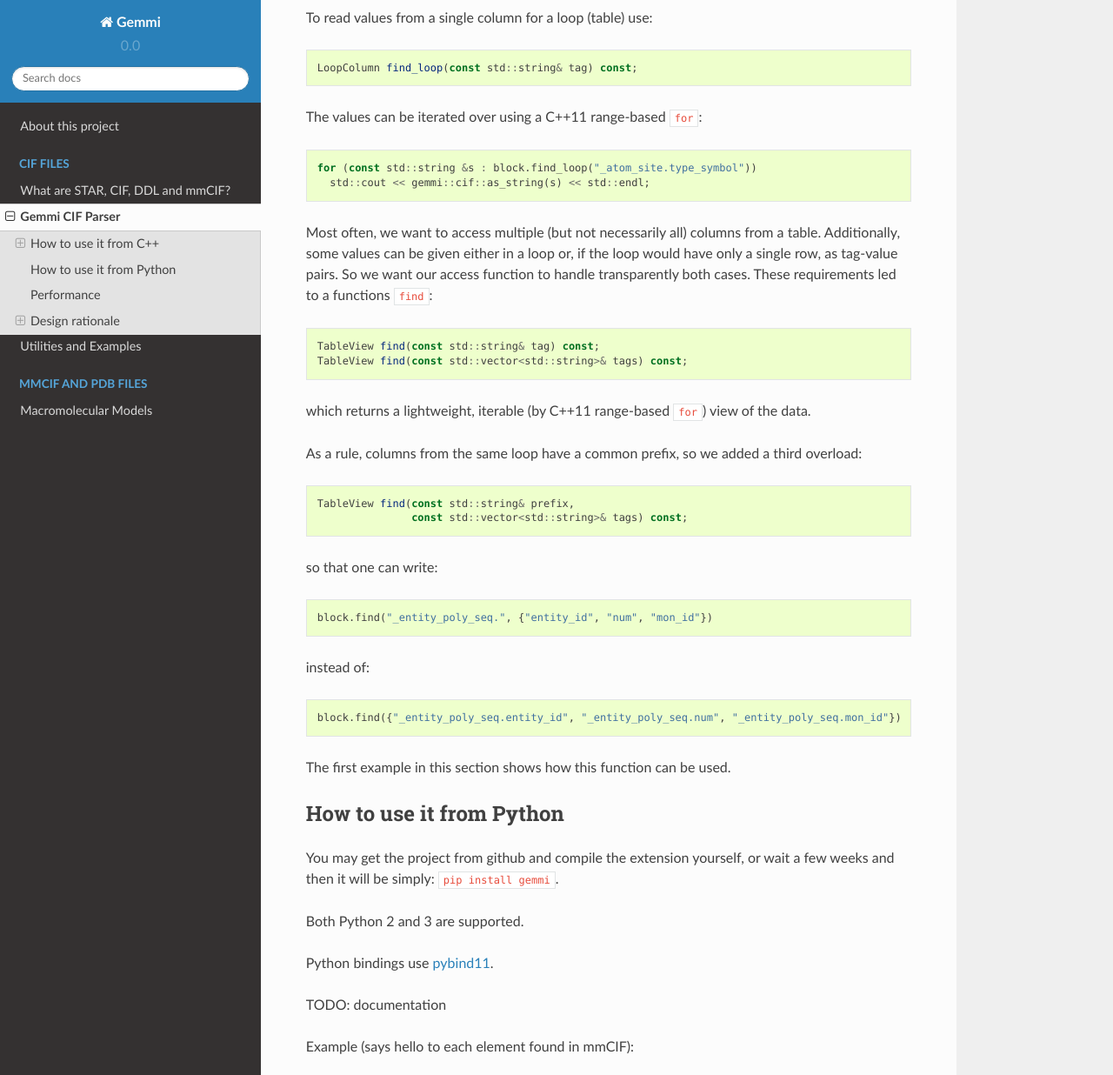
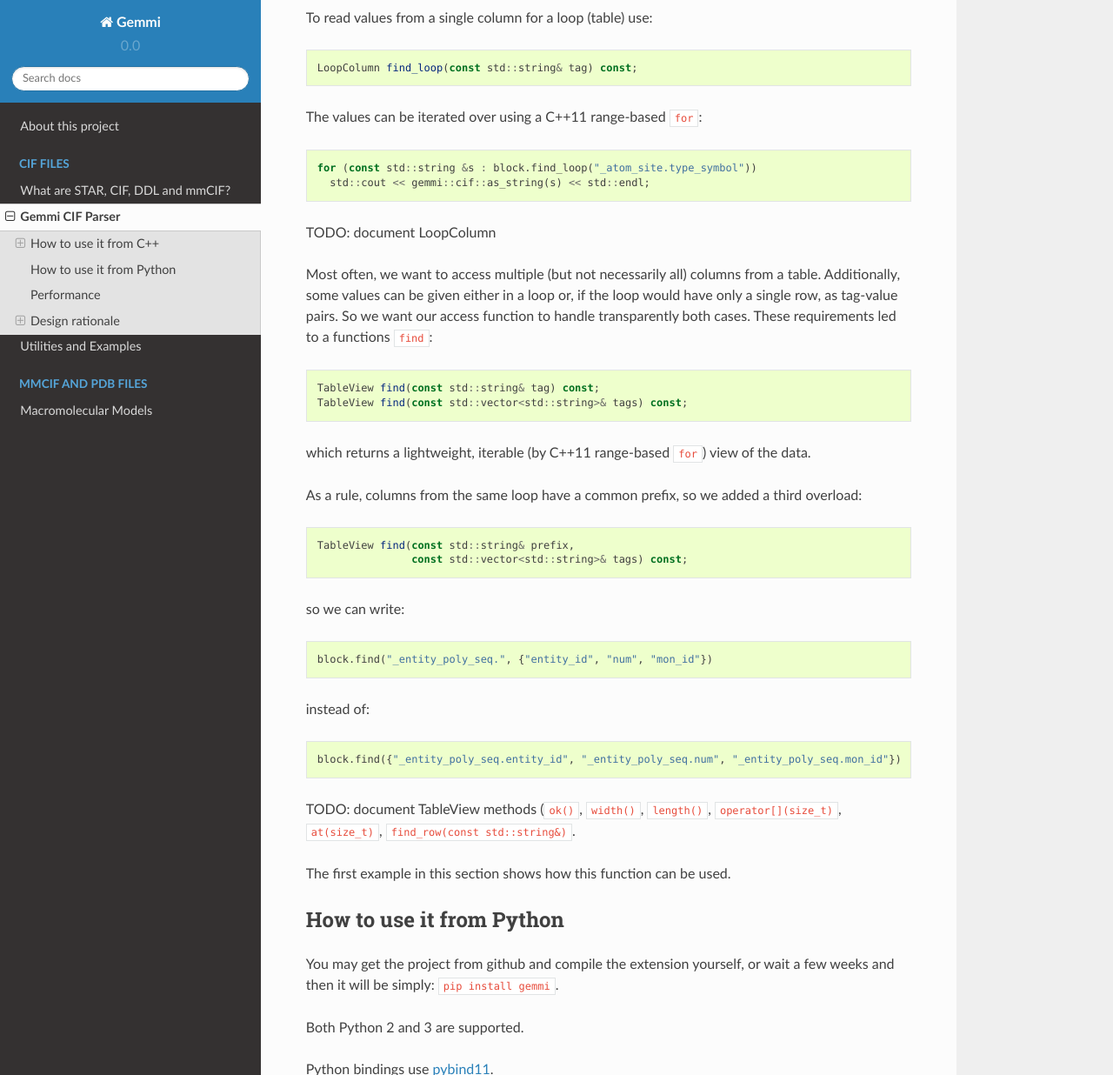
Before and after one commit to project-gemmi/gemmi, a Sphinx documentation site: the page built from docs/cif-parser.rst, in a window 1280 px wide and 1400 px high, scrolled down 4237 px, cut to the strip 0-1236 px from the top of the window. Shown: the whole strip at 87% size. Built offline with Sphinx 7.4.7 and the Read the Docs theme 2.0.0, drawn with Linux system fonts in a browser that asks for light colours.

```diff
--- a/docs/cif-parser.rst
+++ b/docs/cif-parser.rst
@@ -199,6 +199,8 @@ The values can be iterated over using a C++11 range-based ``for``::
     for (const std::string &s : block.find_loop("_atom_site.type_symbol"))
       std::cout << gemmi::cif::as_string(s) << std::endl;
 
+TODO: document LoopColumn
+
 Most often, we want to access multiple (but not necessarily all) columns
 from a table.
 Additionally, some values can be given either in a loop or, if the loop
@@ -218,13 +220,16 @@ so we added a third overload::
     TableView find(const std::string& prefix,
                    const std::vector<std::string>& tags) const;
 
-so that one can write::
+so we can write::
 
     block.find("_entity_poly_seq.", {"entity_id", "num", "mon_id"})
 
 instead of::
 
     block.find({"_entity_poly_seq.entity_id", "_entity_poly_seq.num", "_entity_poly_seq.mon_id"})
+
+TODO: document TableView methods (``ok()``, ``width()``, ``length()``,
+``operator[](size_t)``, ``at(size_t)``, ``find_row(const std::string&)``.
 
 The first example in this section shows how this function can be used.
 
--- a/docs/cif-utils.rst
+++ b/docs/cif-utils.rst
@@ -45,7 +45,7 @@ Examples
 
 The examples here use Python, as it is the most popular language
 for this kind of tasks.
-The code is kept in the examples__ directory.
+Full working code code can be found in the examples__ directory.
 
 __ https://github.com/project-gemmi/gemmi/tree/master/examples
 
@@ -164,7 +164,7 @@ caused by *group depositions*, which were introduced by PDB in 2016.
 As of Apr 2017 only a few groups have been deposited (it's just the beginning).
 They came from two European high-throughput beamlines and
 serve as an illustration of how automated software can analyze hundreds
-of similar samples and submit them quickly to the PDB.
+of similar samples (fragment screening) and submit them quickly to the PDB.
 
 We can easily filter out group depositions -- that is why we stored
 group IDs when reading mmCIF files.
```
Also changed, not shown: 1 other file.
